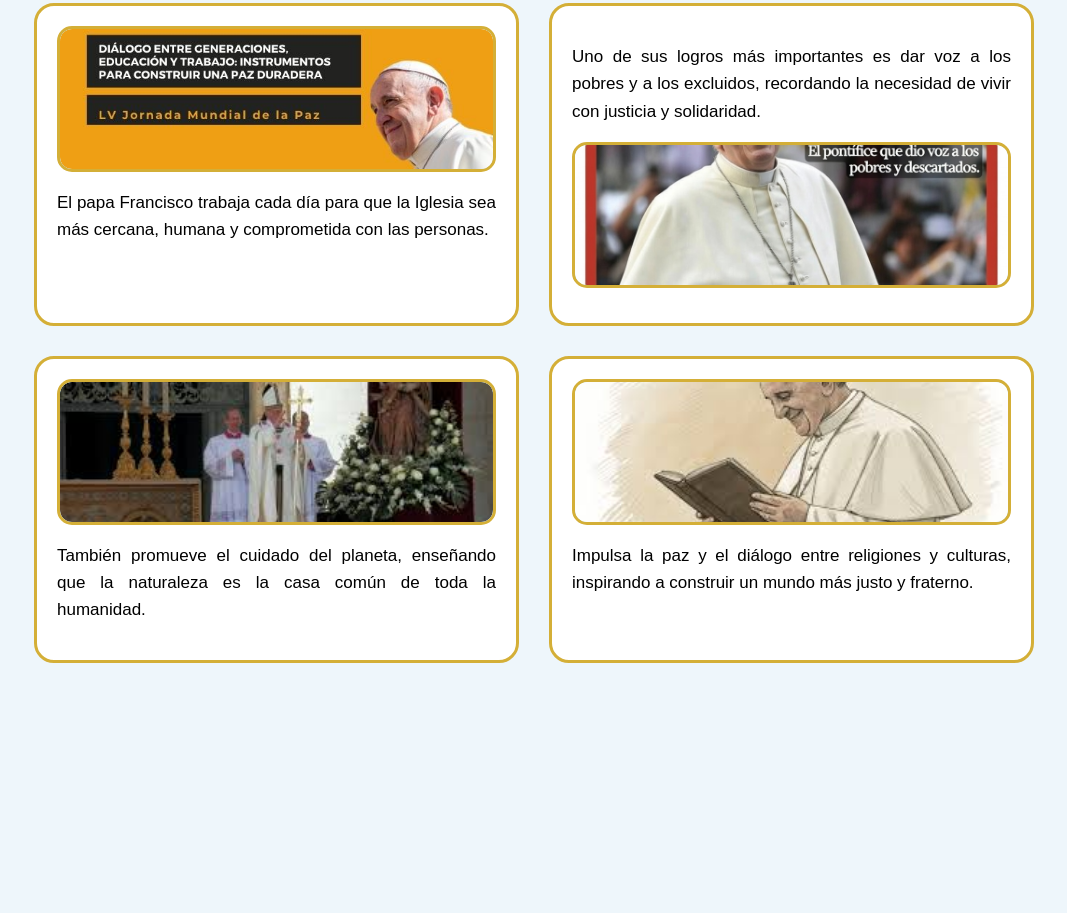
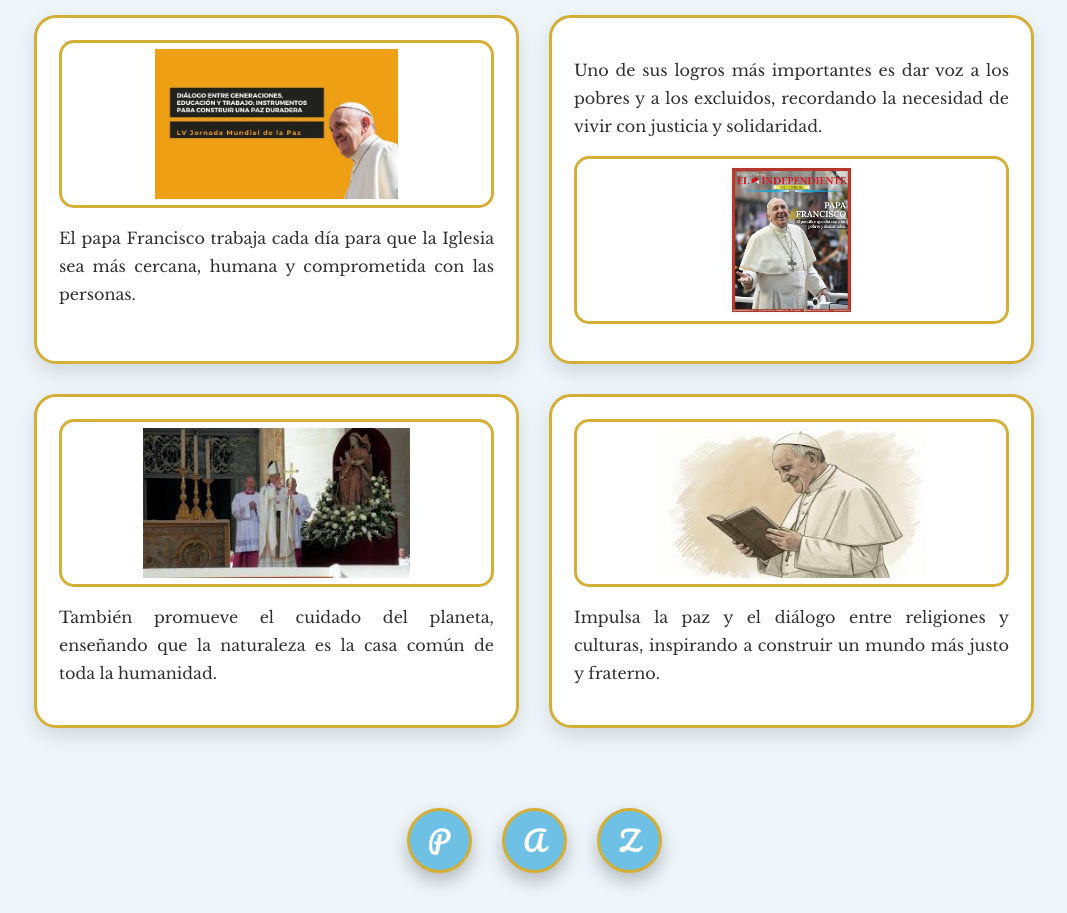
Before and after one commit to sriveras-dot/SumativaU4_Rivera, a plain HTML site: page logros.html in a window 1280 px wide. Shown: the part 283-1196 px from the top of the page, without its empty margins (106-1173 px from the left). Before the commit the page ends 1006 px from the top, so only its background shows below. Drawn offline with nearby package versions, Linux system fonts and the light colour scheme.

Commit message:
Update logros.html

```diff
--- a/logros.html
+++ b/logros.html
@@ -4,13 +4,17 @@
 <meta charset="UTF-8">
 <title>Logros</title>
 
-<link href="https://fonts.googleapis.com/css2?family=Playfair+Display:wght@600&display=swap" rel="stylesheet">
+<!-- TIPOGRAFÍAS -->
+<link href="https://fonts.googleapis.com/css2?family=Libre+Baskerville:wght@400;700&display=swap" rel="stylesheet">
+<link href="https://fonts.googleapis.com/css2?family=DM+Serif+Display&display=swap" rel="stylesheet">
+<link href="https://fonts.googleapis.com/css2?family=Pacifico&display=swap" rel="stylesheet">
 
 <style>
 body{
     margin:0;
-    font-family:Arial, sans-serif;
+    font-family:'Libre Baskerville', serif;
     background-color:#eef6fb;
+    color:#2f2f2f;
 }
 
 /* NOMBRE DEL SITIO */
@@ -18,8 +22,8 @@ body{
     background:#ffffff;
     padding:15px;
     text-align:center;
-    font-family:'Playfair Display',serif;
-    font-size:30px;
+    font-family:'DM Serif Display', serif;
+    font-size:32px;
     color:#4a90c2;
     border-bottom:4px solid #d4af37;
 }
@@ -31,8 +35,8 @@ header{
 }
 
 .titulo{
-    font-family:'Playfair Display',serif;
-    font-size:42px;
+    font-family:'DM Serif Display', serif;
+    font-size:44px;
     color:#4a90c2;
 }
 
@@ -53,47 +57,78 @@ header{
 /* TARJETA */
 .tarjeta{
     background:white;
-    border-radius:20px;
+    border-radius:22px;
     border:3px solid #d4af37;
-    padding:20px;
+    padding:22px;
     cursor:pointer;
+    box-shadow:0 8px 20px rgba(0,0,0,0.12);
+    transition:transform 0.25s ease;
+}
+
+.tarjeta:hover{
+    transform:translateY(-4px);
 }
 
 /* IMAGEN */
 .imagen{
-    height:140px;
+    height:150px;
     border-radius:15px;
     border:3px solid #d4af37;
-    background-color:#d9f0ff;
+    background-color:#ffffff;
     display:flex;
     align-items:center;
     justify-content:center;
-    font-weight:bold;
-    color:#4a90c2;
     margin-bottom:15px;
     overflow:hidden;
+    padding:6px; /* espacio para que no se pegue */
 }
 
-/* AJUSTE DE IMÁGENES */
 .imagen img{
     width:100%;
     height:100%;
-    object-fit:cover;
+    object-fit:contain; /* NO se cortan */
     border-radius:12px;
 }
 
 /* TEXTO */
 .texto{
-    font-size:17px;
-    line-height:1.6;
+    font-size:16px;
+    line-height:1.75;
     text-align:justify;
+}
+
+/* PAZ */
+.paz{
+    margin:60px 0 40px;
+    display:flex;
+    justify-content:center;
+    gap:30px;
+}
+
+.paz button{
+    width:65px;
+    height:65px;
+    border-radius:50%;
+    border:3px solid #d4af37;
+    background:#6ec1e4;
+    color:white;
+    font-size:28px;
+    font-family:'Pacifico', cursive;
+    cursor:pointer;
+    box-shadow:0 8px 18px rgba(0,0,0,0.25);
+    transition:all 0.25s ease;
+}
+
+.paz button:hover{
+    background:#f5e6b8;
+    color:#4a4a4a;
+    transform:translateY(-3px);
 }
 </style>
 </head>
 
 <body>
 
-<!-- NOMBRE DEL SITIO -->
 <div class="nombre-sitio">
     Logros
 </div>
@@ -106,10 +141,9 @@ header{
 
     <div class="grid">
 
-        <!-- ARRIBA IZQUIERDA: IMAGEN ARRIBA -->
         <div class="tarjeta">
             <div class="imagen">
-                <img src="jornada-mundial-paz-2022-papa-francisco20211222152333894973 (1).jpg" alt="1">
+                <img src="jornada-mundial-paz-2022-papa-francisco20211222152333894973 (1).jpg">
             </div>
             <div class="texto">
                 <p>
@@ -118,7 +152,6 @@ El papa Francisco trabaja cada día para que la Iglesia sea más cercana, humana
             </div>
         </div>
 
-        <!-- ARRIBA DERECHA: IMAGEN ABAJO -->
         <div class="tarjeta">
             <div class="texto">
                 <p>
@@ -126,14 +159,13 @@ Uno de sus logros más importantes es dar voz a los pobres y a los excluidos, re
                 </p>
             </div>
             <div class="imagen">
-                <img src="image (1).jpg" alt="2">
+                <img src="image (1).jpg">
             </div>
         </div>
 
-        <!-- ABAJO IZQUIERDA: IMAGEN ARRIBA -->
         <div class="tarjeta">
             <div class="imagen">
-                <img src="images (1).jpg" alt="3">
+                <img src="images (1).jpg">
             </div>
             <div class="texto">
                 <p>
@@ -142,10 +174,9 @@ También promueve el cuidado del planeta, enseñando que la naturaleza es la cas
             </div>
         </div>
 
-        <!-- ABAJO DERECHA: IMAGEN ARRIBA -->
         <div class="tarjeta">
             <div class="imagen">
-                <img src="download (1).jpg" alt="4">
+                <img src="download (1).jpg">
             </div>
             <div class="texto">
                 <p>
@@ -158,15 +189,21 @@ Impulsa la paz y el diálogo entre religiones y culturas, inspirando a construir
 
 </div>
 
+<!-- BOTONES PAZ -->
+<div class="paz">
+    <button onclick="ir('index.html')">P</button>
+    <button onclick="ir('logros.html')">A</button>
+    <button onclick="ir('Biografia.html')">Z</button>
+</div>
+
 <script>
-document.addEventListener("DOMContentLoaded", function(){
-    console.log("Página Información cargada");
+function ir(p){
+    window.location.href = p;
+}
 
-    const tarjetas = document.querySelectorAll(".tarjeta");
-    tarjetas.forEach(tarjeta => {
-        tarjeta.addEventListener("click", () => {
-            tarjeta.style.borderColor = "#4a90c2";
-        });
+document.querySelectorAll(".tarjeta").forEach(t => {
+    t.addEventListener("click", () => {
+        t.style.borderColor = "#4a90c2";
     });
 });
 </script>
```
